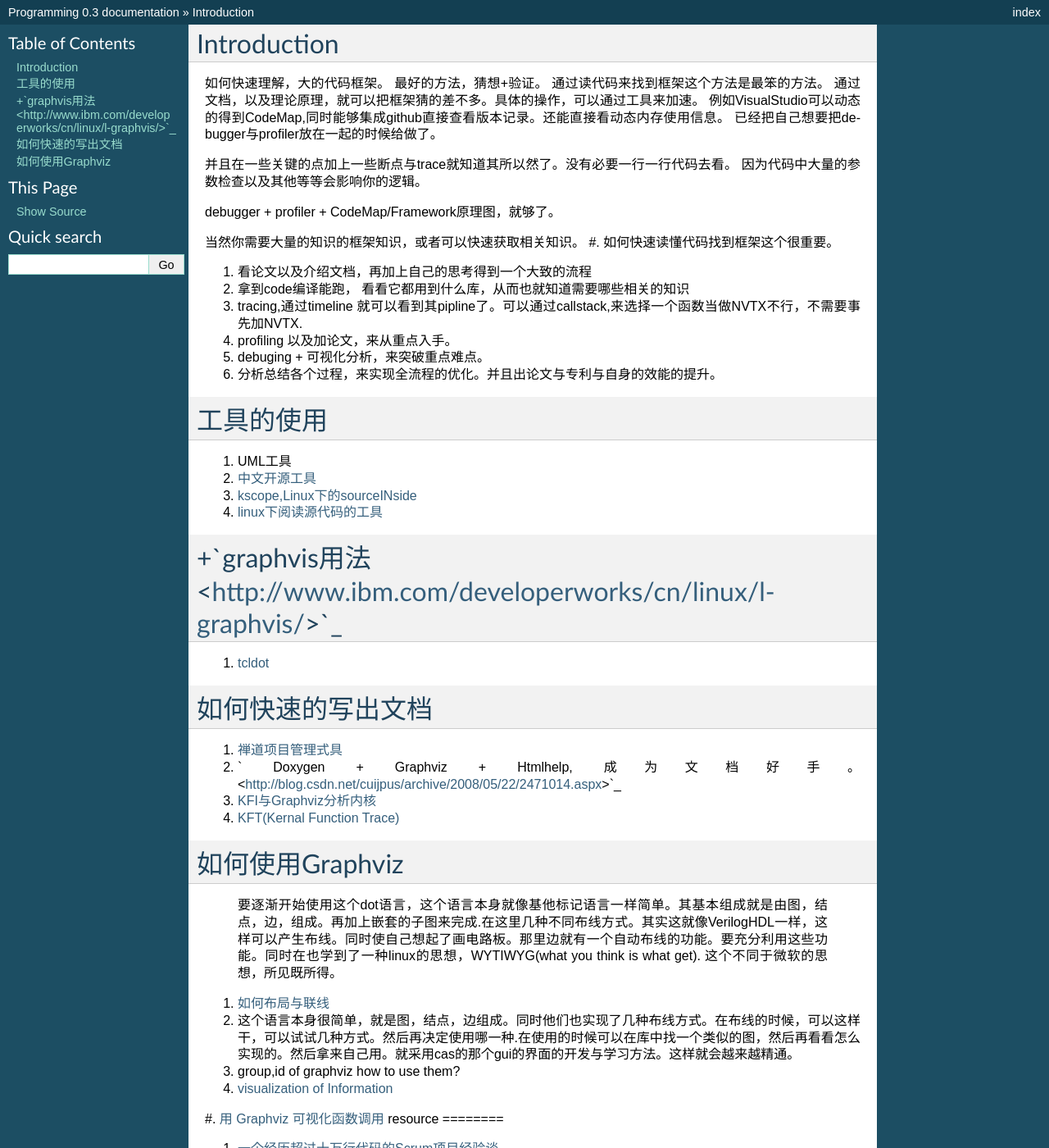
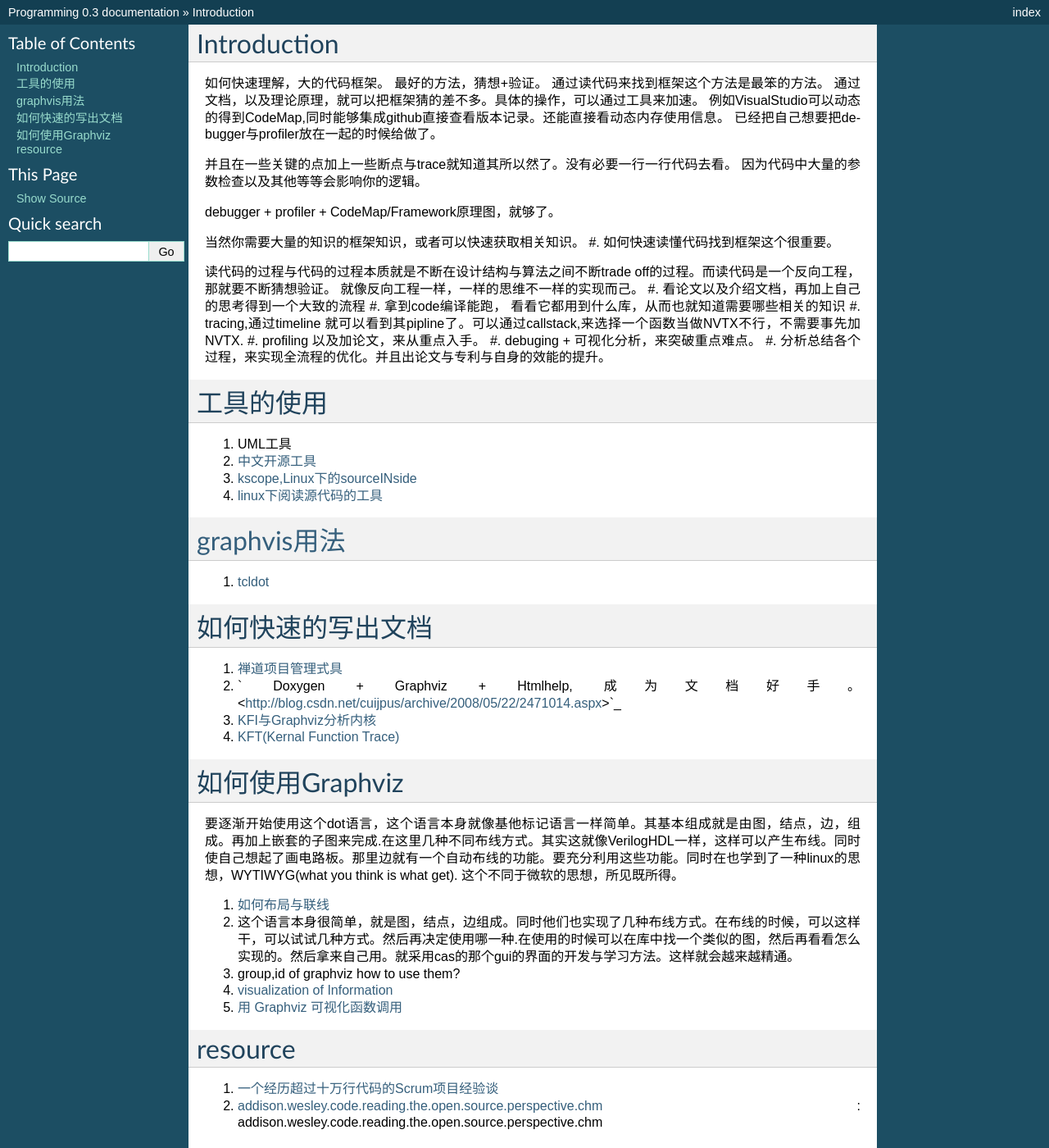
Before and after one commit to gwli/Programming, a Sphinx documentation site: the page built from source/content/Stage_2/CodeReading.rst, in a window 1280 px wide and 1400 px high. Shown: the whole window at 82% size. Built offline with Sphinx 7.4.7, drawn with Linux system fonts in a browser that asks for light colours.

Commit message:
快速的读代码的原理

```diff
--- a/source/content/Stage_2/CodeReading.rst
+++ b/source/content/Stage_2/CodeReading.rst
@@ -15,7 +15,8 @@ debugger + profiler + CodeMap/Framework原理图，就够了。
 当然你需要大量的知识的框架知识，或者可以快速获取相关知识。
 #. 如何快速读懂代码找到框架这个很重要。
 
-
+读代码的过程与代码的过程本质就是不断在设计结构与算法之间不断trade off的过程。而读代码是一个反向工程，那就要不断猜想验证。
+就像反向工程一样，一样的思维不一样的实现而己。
 #. 看论文以及介绍文档，再加上自己的思考得到一个大致的流程
 #. 拿到code编译能跑， 看看它都用到什么库，从而也就知道需要哪些相关的知识
 #. tracing,通过timeline 就可以看到其pipline了。可以通过callstack,来选择一个函数当做NVTX不行，不需要事先加NVTX.
@@ -31,8 +32,8 @@ debugger + profiler + CodeMap/Framework原理图，就够了。
 #. `kscope,Linux下的sourceINside <http://wxx.cs.hit.edu.cn/?p=84>`_
 #. `linux下阅读源代码的工具 <http://blog.chinaunix.net/u3/111588/showart_2167982.html>`_
 
-+`graphvis用法 <http://www.ibm.com/developerworks/cn/linux/l-graphvis/>`_
-============================================================================
+`graphvis用法 <http://www.ibm.com/developerworks/cn/linux/l-graphvis/>`_
+=========================================================================
 
 #. `tcldot <http://www.graphviz.org/cgi-bin/man?tcldot>`_
 
@@ -47,14 +48,16 @@ debugger + profiler + CodeMap/Framework原理图，就够了。
 如何使用Graphviz
 =================
 
-    要逐渐开始使用这个dot语言，这个语言本身就像基他标记语言一样简单。其基本组成就是由图，结点，边，组成。再加上嵌套的子图来完成.在这里几种不同布线方式。其实这就像VerilogHDL一样，这样可以产生布线。同时使自己想起了画电路板。那里边就有一个自动布线的功能。要充分利用这些功能。同时在也学到了一种linux的思想，WYTIWYG(what you think is what get). 这个不同于微软的思想，所见既所得。
+要逐渐开始使用这个dot语言，这个语言本身就像基他标记语言一样简单。其基本组成就是由图，结点，边，组成。再加上嵌套的子图来完成.在这里几种不同布线方式。其实这就像VerilogHDL一样，这样可以产生布线。同时使自己想起了画电路板。那里边就有一个自动布线的功能。要充分利用这些功能。同时在也学到了一种linux的思想，WYTIWYG(what you think is what get). 这个不同于微软的思想，所见既所得。
+
 #. `如何布局与联线 <http://www.javaeye.com/topic/433278>`_
 #. 这个语言本身很简单，就是图，结点，边组成。同时他们也实现了几种布线方式。在布线的时候，可以这样干，可以试试几种方式。然后再决定使用哪一种.在使用的时候可以在库中找一个类似的图，然后再看看怎么实现的。然后拿来自己用。就采用cas的那个gui的界面的开发与学习方法。这样就会越来越精通。
 #. group,id of graphviz how to use them?
 #. `visualization of Information <InfoVisualization>`_
 #. `用 Graphviz 可视化函数调用 <http://www.ibm.com/developerworks/cn/linux/l-graphvis/>`_
+
 resource
 ========
 
 #. `一个经历超过十万行代码的Scrum项目经验谈 <http://group.gimoo.net/review/110638>`_
-  * `addison.wesley.code.reading.the.open.source.perspective.chm <%ATTACHURL%/addison.wesley.code.reading.the.open.source.perspective.chm>`_ : addison.wesley.code.reading.the.open.source.perspective.chm
+#. `addison.wesley.code.reading.the.open.source.perspective.chm <%ATTACHURL%/addison.wesley.code.reading.the.open.source.perspective.chm>`_ : addison.wesley.code.reading.the.open.source.perspective.chm
```
Also changed, not shown: source/content/Stage_3/CommonLib/CodeRreading.rst (+6 -2 lines).
